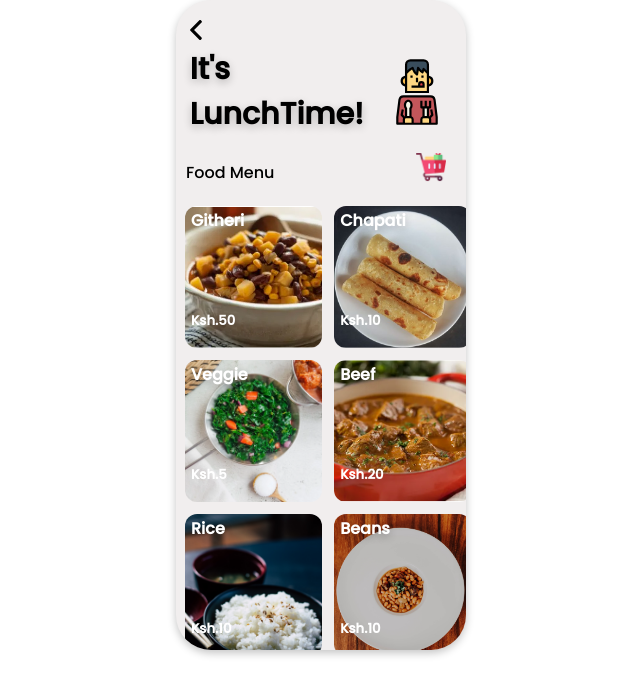
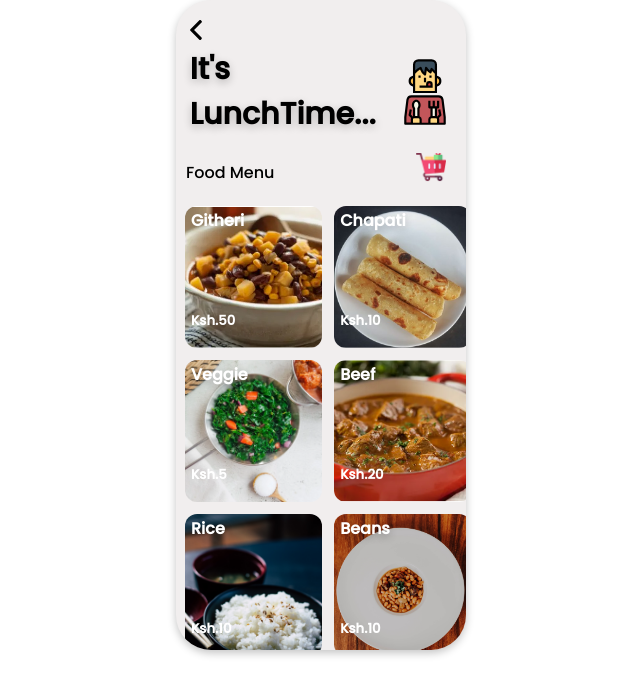
Before and after one commit to roymaina/Kudishi-App, a Vue app: page /Lunch in a window 1280 px wide. Shown: the top 694 px of the page, without its empty margins (319-959 px from the left). Built offline with nearby package versions, Linux system fonts and the light colour scheme; grey boxes are pictures that could not be loaded.

Commit message:
Lunch component updated

```diff
--- a/src/views/Lunch.vue
+++ b/src/views/Lunch.vue
@@ -7,7 +7,7 @@
       <div class="lunchtext">
         <h1>
           It's <br />
-          LunchTime!
+          LunchTime...
         </h1>
       </div>
       <div class="lunchimg">
```
